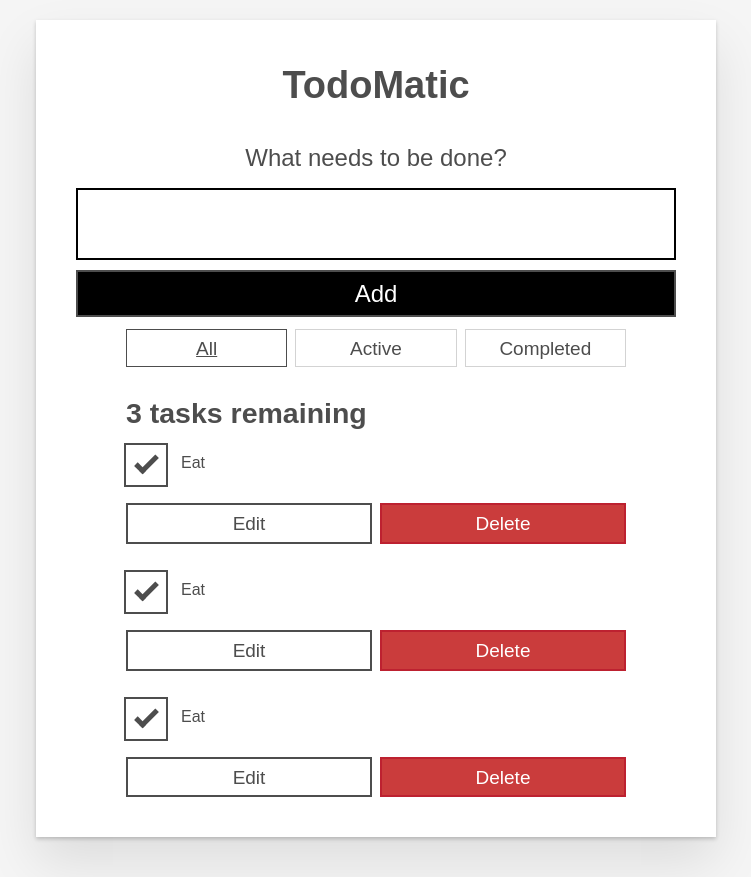
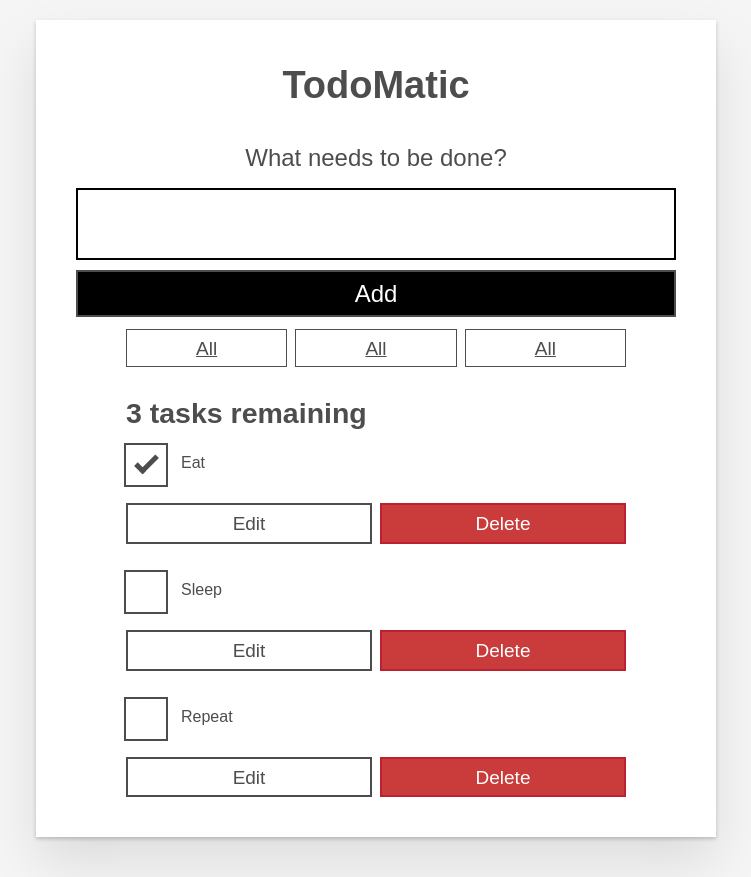
Before and after one commit to bellageuse/Todolist, a React (Create React App) app: page / in a window 1280 px wide. Shown: the whole page, without its empty margins (264-1015 px from the left). Built offline with nearby package versions, Linux system fonts and the light colour scheme; the HTML template or start-up script is replaced by a standard one.

Commit message:
form__and__filterbutton__components__added

```diff
--- a/src/App.js
+++ b/src/App.js
@@ -1,42 +1,24 @@
 import "./index.css";
 import Todo from "./components/Todo";
-function App() {
+import FilterButton from "./components/FilterButton";
+import Form from "./components/Form";
+function App(props) {
+  const taskList = props.tasks?.map((task) => (
+    <Todo
+      id={task.id}
+      name={task.name}
+      completed={task.completed}
+      key={task.id}
+    />
+  ));
   return (
     <div className="todoapp stack-large">
       <h1>TodoMatic</h1>
-      <form>
-        <h2 className="label-wrapper">
-          <label htmlFor="new-todo-input" className="label__lg">
-            What needs to be done?
-          </label>
-        </h2>
-        <input
-          type="text"
-          id="new-todo-input"
-          className="input input__lg"
-          name="text"
-          autoComplete="off"
-        />
-        <button type="submit" className="btn btn__primary btn__lg">
-          Add
-        </button>
-      </form>
+      <Form />
       <div className="filters btn-group stack-exception">
-        <button type="button" className="btn toggle-btn" aria-pressed="true">
-          <span className="visually-hidden">Show </span>
-          <span>all</span>
-          <span className="visually-hidden"> tasks</span>
-        </button>
-        <button type="button" className="btn toggle-btn" aria-pressed="false">
-          <span className="visually-hidden">Show </span>
-          <span>Active</span>
-          <span className="visually-hidden"> tasks</span>
-        </button>
-        <button type="button" className="btn toggle-btn" aria-pressed="false">
-          <span className="visually-hidden">Show </span>
-          <span>Completed</span>
-          <span className="visually-hidden"> tasks</span>
-        </button>
+        <FilterButton />
+        <FilterButton />
+        <FilterButton />
       </div>
       <h2 id="list-heading">3 tasks remaining</h2>
       <ul
@@ -44,9 +26,7 @@
         className="todo-list stack-large stack-exception"
         aria-labelledby="list-heading"
       >
-        <Todo />
-        <Todo />
-        <Todo />
+        {taskList}
       </ul>
     </div>
   );
--- /dev/null
+++ b/src/components/FilterButton.js
@@ -0,0 +1,13 @@
+import React from "react";
+
+function FilterButton(props) {
+  return (
+    <button type="button" className="btn toggle-btn" aria-pressed="true">
+      <span className="visually-hidden">Show </span>
+      <span>all</span>
+      <span className="visually-hidden"> tasks</span>
+    </button>
+  );
+}
+
+export default FilterButton;
--- /dev/null
+++ b/src/components/Form.js
@@ -0,0 +1,25 @@
+import React from "react";
+
+function Form(props) {
+  return (
+    <form>
+      <h2 className="label-wrapper">
+        <label htmlFor="new-todo-input" className="label__lg">
+          What needs to be done?
+        </label>
+      </h2>
+      <input
+        type="text"
+        id="new-todo-input"
+        className="input input__lg"
+        name="text"
+        autoComplete="off"
+      />
+      <button type="submit" className="btn btn__primary btn__lg">
+        Add
+      </button>
+    </form>
+  );
+}
+
+export default Form;
--- a/src/components/Todo.js
+++ b/src/components/Todo.js
@@ -1,20 +1,20 @@
 import React from "react";
 
-function Todo() {
+function Todo(props) {
   return (
     <li className="todo stack-small">
       <div className="c-cb">
-        <input id="todo-0" type="checkbox" defaultChecked={true} />
+        <input id={props.id} type="checkbox" defaultChecked={props.completed} />
         <label className="todo-label" htmlFor="todo-0">
-          Eat
+          {props.name}
         </label>
       </div>
       <div className="btn-group">
         <button type="button" className="btn">
-          Edit <span className="visually-hidden">Eat</span>
+          Edit <span className="visually-hidden">{props.name}</span>
         </button>
         <button type="button" className="btn btn__danger">
-          Delete <span className="visually-hidden">Eat</span>
+          Delete <span className="visually-hidden">{props.name}</span>
         </button>
       </div>
     </li>
--- a/src/index.js
+++ b/src/index.js
@@ -1,10 +1,9 @@
-import React from 'react';
+import React from "react";
 import ReactDOM from "react-dom";
 import App from "./App";
-
-ReactDOM.render(
-  <React.StrictMode>
-    <App />
-  </React.StrictMode>,
-  document.getElementById("root")
-);
+const DATA = [
+  { id: "todo-0", name: "Eat", completed: true },
+  { id: "todo-1", name: "Sleep", completed: false },
+  { id: "todo-2", name: "Repeat", completed: false },
+];
+ReactDOM.render(<App tasks={DATA} />, document.getElementById("root"));
```
